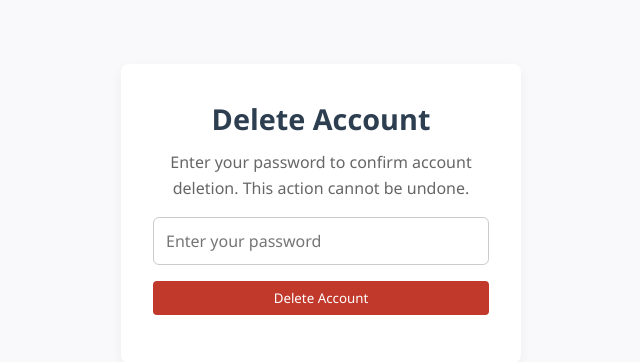
After one commit to Victor-Kip/Price-Forcasting-and-Purchase-Recommendation-using-AI-in-Ecommerce-Platforms, a Flask app: page /auth/delete_account in a window 1280 px wide. The commit adds this page. Shown: the top 362 px of the page, without its empty margins (319-959 px from the left). Run offline with Flask 3, Linux system fonts and the light colour scheme; the visitor is signed in with stand-in values (Sample User, id 1); parts of the project's set-up code (start-up, migrations or seed data) failed here and were passed over.

Commit message:
feat:update account settings
add delete account option for buyers to delete their account
add route to save user's profile image, from google or locally uploaded image

issue #6

```diff
--- a/routes/auth.py
+++ b/routes/auth.py
@@ -1,4 +1,4 @@
-from flask import Blueprint, render_template, request, redirect, url_for, flash, session
+from flask import Blueprint, render_template, request, redirect, url_for, flash, session,Response
 from extensions import db
 from my_db_models import User
 from utils.token import confirm_token
@@ -51,6 +51,7 @@ def login():
                 flash("Please verify your email before logging in.", "warning")
                 return redirect(url_for("auth.login"))
             session["email"] = email
+            session["username"] = user.username
             return redirect(url_for("main.dashboard"))
         else:
             flash("Invalid credentials given, try again", "danger")
@@ -126,14 +127,48 @@ def account_settings():
 
     if request.method == "POST":
         username = request.form.get("username")
-        email = request.form.get("email")
+        image = request.files.get("profile_image")
 
         # update fields
-        user.Name = username
-        user.email = email
+        user.username = username
+        if image and image.filename != "":
+            user.local_image = image.read()
+            user.image_mime = image.mimetype
+
         db.session.commit()
         flash("Account updated successfully", "success")
         return redirect(url_for("auth.account_settings"))
+    return render_template("accountsettings.html", user=user)
 
-    # for GET request → just show the page
-    return render_template("accountsettings.html", user=user)
+@auth_bp.route("/user_image")
+def user_image():
+    if "email" not in session:
+        return redirect(url_for("static", filename="default.png"))
+    user = User.query.filter_by(email=session["email"]).first()
+    if not user:
+        return redirect(url_for("static", filename="profile.png"))
+    if user.local_image:
+        return Response(user.local_image, mimetype=user.image_mime)
+    elif user.profile_image:
+        return redirect(user.profile_image)
+    else:
+        return redirect(url_for("static", filename="profile.png"))
+#delete account
+@auth_bp.route('/delete_account', methods=['GET', 'POST'])
+def delete_account():
+    if 'email' not in session:
+        flash('You must be logged in to delete your account.', 'danger')
+        return redirect(url_for('auth.login'))
+    user = User.query.filter_by(email=session['email']).first()
+    if request.method == 'POST':
+        password = request.form.get('password')
+        if user and user.check_password(password):
+            from extensions import db
+            db.session.delete(user)
+            db.session.commit()
+            session.clear()
+            flash('Your account has been deleted.', 'success')
+            return redirect(url_for('main.index'))
+        else:
+            flash('Incorrect password. Account not deleted.', 'danger')
+    return render_template('delete_account.html')
--- a/templates/accountsettings.html
+++ b/templates/accountsettings.html
@@ -23,5 +23,6 @@
   </form>
 
   <hr>
+  <a href="{{ url_for('auth.delete_account') }}" class="delete-account-link">Delete My Account</a>
 </div>
 {% endblock %}
--- a/templates/dashboard.html
+++ b/templates/dashboard.html
@@ -5,7 +5,7 @@
   <div class="sidebar" id="sidebar">
         <button class="close-sidebar-btn" onclick="toggleSidebar()">✖</button>
     <div class="profile">
-  <img src="{{session['profile_image'] or 'https://via.placeholder.com/80'}}" alt="profile_picture">
+  <img src="{{ url_for('auth.user_image') }}" alt="Profile">
   <div class="profile-info">
     <h3>{{session['username']}}</h3>
     <a href = "{{url_for('auth.account_settings')}}">account settings</a>
--- /dev/null
+++ b/templates/delete_account.html
@@ -0,0 +1,11 @@
+{% extends "base.html" %}
+{% block body %}
+<div class="register">
+  <h2>Delete Account</h2>
+  <p>Enter your password to confirm account deletion. This action cannot be undone.</p>
+  <form method="POST">
+    <input type="password" name="password" placeholder="Enter your password" required>
+    <input type="submit" value="Delete Account" style="background:#c0392b; color:#fff;">
+  </form>
+</div>
+{% endblock %}
```
